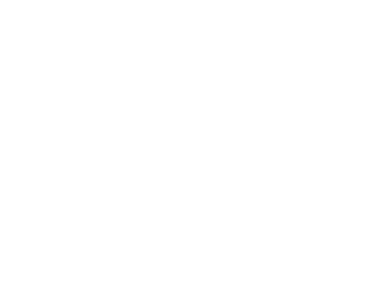
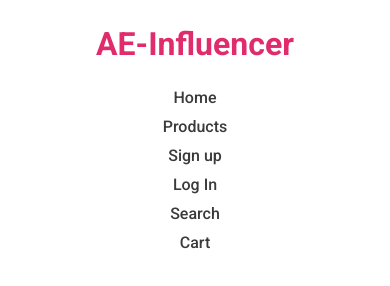
Before and after one commit to Ashiqur1819/AE-Influencer, a plain HTML site: page index.html in a window 390 px wide. Drawn offline with Linux system fonts and the light colour scheme.

Commit message:
Added header section with responsive design for mobile and tablet

```diff
--- a/index.html
+++ b/index.html
@@ -12,7 +12,19 @@
 <body>
 <!-- Header section starts here -->
 <header>
-
+    <nav class="navbar">
+        <div class="nav-brands">
+            <h2 class="logo">AE-Influencer</h2>
+        </div>
+        <ul class="nav-links">
+            <li class="nav-item"><a href="" class="nav-link">Home</a></li>
+            <li class="nav-item"><a href="" class="nav-link">Products</a></li>
+            <li class="nav-item"><a href="" class="nav-link">Sign up</a></li>
+            <li class="nav-item"><a href="" class="nav-link">Log In</a></li>
+            <li class="nav-item"><a href="" class="nav-link">Search</a></li>
+            <li class="nav-item"><a href="" class="nav-link">Cart</a></li>
+        </ul>
+    </nav>
 </header>
 <!-- Header section ends here -->
 
--- a/styles/style.css
+++ b/styles/style.css
@@ -1,7 +1,77 @@
 @import url('https://fonts.googleapis.com/css2?family=Roboto:ital,wght@0,100;0,300;0,400;0,500;0,700;0,900;1,100;1,300;1,400;1,500;1,700;1,900&display=swap');
 
+/* Universal style starts here */
+*{
+    margin: 0;
+    padding: 0;
+}
 .roboto-regular {
     font-family: "Roboto", sans-serif;
     font-weight: 400;
     font-style: normal;
-  }
+}
+
+body{
+    font-family: "Roboto", sans-serif;
+}
+
+main{
+    max-width: 1440px;
+    margin: 0 auto;
+}
+/* Universal style ends here */
+
+/* Shared style starts here */
+
+/* Shared style ends here */
+
+/* Header section style starts here */
+.navbar{
+    display: flex;
+    justify-content: space-between;
+    align-items: center;
+    padding: 25px 50px;
+}
+.logo{
+    color: #E02C6D;
+    font-size: 2rem;
+}
+.nav-links{
+    display: flex;
+    gap: 35px;
+}
+.nav-item{
+    list-style: none;
+}
+.nav-link{
+    text-decoration: none;
+    font-size: 1rem;
+    color: #3A3A3A;
+    font-weight: 500;
+}
+/* Header section style ends here */
+
+
+
+
+/*========================== Responsive style starts here (For mobile)============================ */
+@media screen and (max-width:576px) {
+    .navbar, .nav-links{
+        flex-direction: column;
+    }
+    .nav-links{
+        gap: 10px;
+        text-align: center;
+        margin-top: 25px;
+    }
+}
+
+/*========================== Responsive style starts here (For tablet) =========================== */
+@media screen and (min-width:576px) and (max-width:992px) {
+    .navbar{
+        padding: 25px;
+    }
+    .nav-links{
+        gap: 25px;
+    }
+}
```
